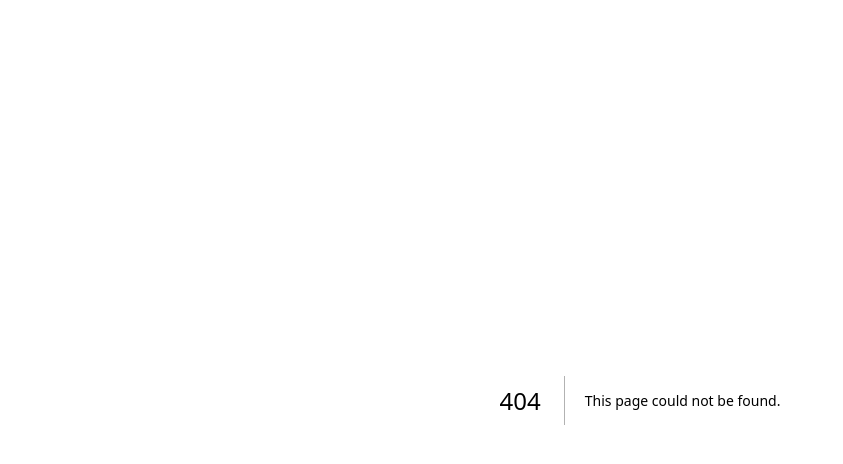
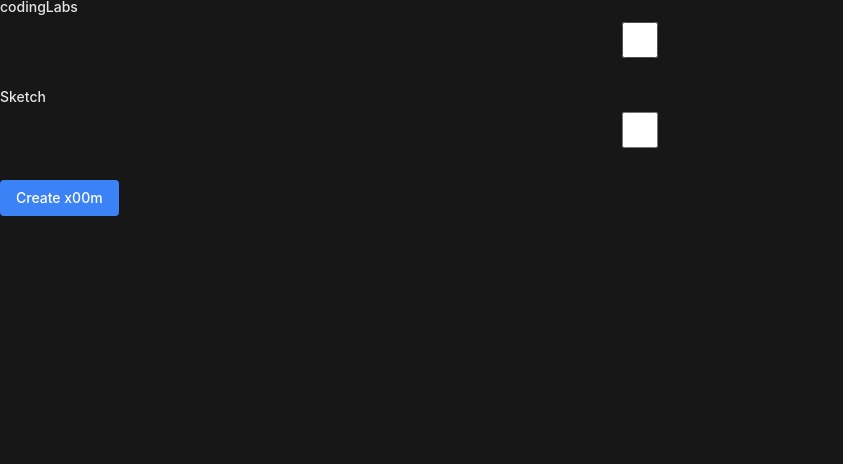
Before and after one commit to PavanMeka09/x00m, a Next.js app: page /createx00m in a window 1280 px wide. Before the commit this address had no page. Shown: the top 464 px of the page, without its empty margins (0-843 px from the left). Built offline with nearby package versions, Linux system fonts and the light colour scheme.

Commit message:
feat: hero section

```diff
--- a/package.json
+++ b/package.json
@@ -9,6 +9,8 @@
     "lint": "next lint"
   },
   "dependencies": {
+    "@hookform/resolvers": "^5.2.1",
+    "@radix-ui/react-label": "^2.1.7",
     "@radix-ui/react-slot": "^1.2.3",
     "class-variance-authority": "^0.7.1",
     "clsx": "^2.1.1",
@@ -18,7 +20,9 @@
     "nodemailer": "^6.10.1",
     "react": "^19.0.0",
     "react-dom": "^19.0.0",
-    "tailwind-merge": "^3.3.1"
+    "react-hook-form": "^7.62.0",
+    "tailwind-merge": "^3.3.1",
+    "zod": "^4.0.15"
   },
   "devDependencies": {
     "@eslint/eslintrc": "^3",
--- /dev/null
+++ b/src/app/createx00m/page.tsx
@@ -0,0 +1,63 @@
+"use client"
+import { z } from "zod"
+import { zodResolver } from "@hookform/resolvers/zod"
+import {
+  Form,
+  FormControl,
+  FormField,
+  FormItem,
+  FormLabel,
+} from "@/components/ui/form"
+import { Input } from "@/components/ui/input"
+import { Button } from "@/components/ui/button"
+import { useForm } from "react-hook-form"
+
+const formSchema = z.object({
+  "codingLabs": z.boolean(),
+  "sketch": z.boolean(),
+})
+
+export default function page() {
+  const form = useForm<z.infer<typeof formSchema>>({
+    resolver: zodResolver(formSchema),
+    defaultValues: {
+      codingLabs: false,
+      sketch: false,
+    },
+  })
+
+  function onSubmit(values: z.infer<typeof formSchema>) {
+    console.log(values)
+  }
+  return (
+    <Form {...form}>
+      <form onSubmit={form.handleSubmit(onSubmit)} className="space-y-8">
+        <FormField
+          control={form.control}
+          name="codingLabs"
+          render={({ field }) => (
+            <FormItem>
+              <FormLabel>codingLabs</FormLabel>
+              <FormControl>
+                <Input {...field} type="checkbox"/>
+              </FormControl>
+            </FormItem>
+          )}
+        />
+        <FormField
+          control={form.control}
+          name="sketch"
+          render={({ field }) => (
+            <FormItem>
+              <FormLabel>Sketch</FormLabel>
+              <FormControl>
+                <Input {...field} type="checkbox"/>
+              </FormControl>
+            </FormItem>
+          )}
+        />
+        <Button type="submit" className="cursor-pointer">Create x00m</Button>
+      </form>
+    </Form>
+  )
+}
--- /dev/null
+++ b/src/app/join/page.tsx
@@ -0,0 +1,11 @@
+"use client"
+
+import React from 'react'
+
+export default function page() {
+  return (
+    <div>
+      join
+    </div>
+  )
+}
--- a/src/app/page.tsx
+++ b/src/app/page.tsx
@@ -1,20 +1,10 @@
-import LoginButton from "@/components/loginButton";
+import Hero from "@/components/hero";
 import { SessionProvider } from "next-auth/react"
 
 export default function Home() {
   return (
     <SessionProvider>
-      <div className="h-screen w-screen">
-        <nav className="h-[10vh] w-screen px-10 flex items-center justify-between">
-          <h1 className="text-3xl font-bold italic">x00m</h1>
-          <LoginButton />
-        </nav>
-        <div className="h-[90vh] w-screen flex items-center justify-evenly text-2xl font-extralight">
-          <span className="h-60 w-100 border-2 rounded flex justify-center items-center">Video Call</span>
-          <span className="h-60 w-100 border-2 rounded flex justify-center items-center">Sketch</span>
-          <span className="h-60 w-100 border-2 rounded flex justify-center items-center">Coding labs</span>
-        </div>
-      </div>
+      <Hero />
     </SessionProvider>
   );
 }
--- /dev/null
+++ b/src/components/hero.tsx
@@ -0,0 +1,32 @@
+import React from 'react'
+import { Button } from './ui/button'
+import LoginButton from './loginButton'
+import Link from 'next/link'
+
+export default function Hero() {
+  return (
+    <div className="h-screen w-screen flex items-center justify-center flex-col">
+      <nav className="h-[10vh] w-screen px-10 flex items-center justify-between">
+        <h1 className="text-3xl font-bold italic">x00m</h1>
+        <LoginButton />
+      </nav>
+      <span className='flex gap-10'>
+        <Link href={"/createx00m"}>
+          <Button variant={"outline"} className='cursor-pointer'>
+            create a meeting
+          </Button>
+        </Link>
+        <Link href={"/join"}>
+          <Button variant={"outline"} className='cursor-pointer'>
+            join a meeting x00m
+          </Button>
+        </Link>
+      </span>
+      <div className="h-[90vh] w-screen flex items-center justify-evenly text-2xl font-extralight">
+        <span className="h-60 w-100 border-2 rounded flex justify-center items-center">Video Call</span>
+        <span className="h-60 w-100 border-2 rounded flex justify-center items-center">Sketch</span>
+        <span className="h-60 w-100 border-2 rounded flex justify-center items-center">Coding labs</span>
+      </div>
+    </div>
+  )
+}
--- a/src/components/loginButton.tsx
+++ b/src/components/loginButton.tsx
@@ -4,16 +4,12 @@ import { Button } from './ui/button'
 
 export default function LoginButton() {
   const { data: session } = useSession()
-
   if (session){
     return (
-      <Button onClick={() => signOut}>Logout</Button>
+        <Button onClick={() => signOut()} variant={"secondary"} className='cursor-pointer'>Logout</Button>
     )
   }
   return (
-    <>
-      {/* <Avatar></Avatar> */}
-      <Button onClick={() => signIn()} variant={"default"} className='cursor-pointer'>Login</Button>
-    </>
+    <Button onClick={() => signIn()} variant={"default"} className='cursor-pointer'>Login</Button>
   )
 }
--- /dev/null
+++ b/src/components/ui/form.tsx
@@ -0,0 +1,167 @@
+"use client"
+
+import * as React from "react"
+import * as LabelPrimitive from "@radix-ui/react-label"
+import { Slot } from "@radix-ui/react-slot"
+import {
+  Controller,
+  FormProvider,
+  useFormContext,
+  useFormState,
+  type ControllerProps,
+  type FieldPath,
+  type FieldValues,
+} from "react-hook-form"
+
+import { cn } from "@/lib/utils"
+import { Label } from "@/components/ui/label"
+
+const Form = FormProvider
+
+type FormFieldContextValue<
+  TFieldValues extends FieldValues = FieldValues,
+  TName extends FieldPath<TFieldValues> = FieldPath<TFieldValues>,
+> = {
+  name: TName
+}
+
+const FormFieldContext = React.createContext<FormFieldContextValue>(
+  {} as FormFieldContextValue
+)
+
+const FormField = <
+  TFieldValues extends FieldValues = FieldValues,
+  TName extends FieldPath<TFieldValues> = FieldPath<TFieldValues>,
+>({
+  ...props
+}: ControllerProps<TFieldValues, TName>) => {
+  return (
+    <FormFieldContext.Provider value={{ name: props.name }}>
+      <Controller {...props} />
+    </FormFieldContext.Provider>
+  )
+}
+
+const useFormField = () => {
+  const fieldContext = React.useContext(FormFieldContext)
+  const itemContext = React.useContext(FormItemContext)
+  const { getFieldState } = useFormContext()
+  const formState = useFormState({ name: fieldContext.name })
+  const fieldState = getFieldState(fieldContext.name, formState)
+
+  if (!fieldContext) {
+    throw new Error("useFormField should be used within <FormField>")
+  }
+
+  const { id } = itemContext
+
+  return {
+    id,
+    name: fieldContext.name,
+    formItemId: `${id}-form-item`,
+    formDescriptionId: `${id}-form-item-description`,
+    formMessageId: `${id}-form-item-message`,
+    ...fieldState,
+  }
+}
+
+type FormItemContextValue = {
+  id: string
+}
+
+const FormItemContext = React.createContext<FormItemContextValue>(
+  {} as FormItemContextValue
+)
+
+function FormItem({ className, ...props }: React.ComponentProps<"div">) {
+  const id = React.useId()
+
+  return (
+    <FormItemContext.Provider value={{ id }}>
+      <div
+        data-slot="form-item"
+        className={cn("grid gap-2", className)}
+        {...props}
+      />
+    </FormItemContext.Provider>
+  )
+}
+
+function FormLabel({
+  className,
+  ...props
+}: React.ComponentProps<typeof LabelPrimitive.Root>) {
+  const { error, formItemId } = useFormField()
+
+  return (
+    <Label
+      data-slot="form-label"
+      data-error={!!error}
+      className={cn("data-[error=true]:text-destructive", className)}
+      htmlFor={formItemId}
+      {...props}
+    />
+  )
+}
+
+function FormControl({ ...props }: React.ComponentProps<typeof Slot>) {
+  const { error, formItemId, formDescriptionId, formMessageId } = useFormField()
+
+  return (
+    <Slot
+      data-slot="form-control"
+      id={formItemId}
+      aria-describedby={
+        !error
+          ? `${formDescriptionId}`
+          : `${formDescriptionId} ${formMessageId}`
+      }
+      aria-invalid={!!error}
+      {...props}
+    />
+  )
+}
+
+function FormDescription({ className, ...props }: React.ComponentProps<"p">) {
+  const { formDescriptionId } = useFormField()
+
+  return (
+    <p
+      data-slot="form-description"
+      id={formDescriptionId}
+      className={cn("text-muted-foreground text-sm", className)}
+      {...props}
+    />
+  )
+}
+
+function FormMessage({ className, ...props }: React.ComponentProps<"p">) {
+  const { error, formMessageId } = useFormField()
+  const body = error ? String(error?.message ?? "") : props.children
+
+  if (!body) {
+    return null
+  }
+
+  return (
+    <p
+      data-slot="form-message"
+      id={formMessageId}
+      className={cn("text-destructive text-sm", className)}
+      {...props}
+    >
+      {body}
+    </p>
+  )
+}
+
+export {
+  useFormField,
+  Form,
+  FormItem,
+  FormLabel,
+  FormControl,
+  FormDescription,
+  FormMessage,
+  FormField,
+}
--- /dev/null
+++ b/src/components/ui/input.tsx
@@ -0,0 +1,21 @@
+import * as React from "react"
+
+import { cn } from "@/lib/utils"
+
+function Input({ className, type, ...props }: React.ComponentProps<"input">) {
+  return (
+    <input
+      type={type}
+      data-slot="input"
+      className={cn(
+        "file:text-foreground placeholder:text-muted-foreground selection:bg-primary selection:text-primary-foreground dark:bg-input/30 border-input flex h-9 w-full min-w-0 rounded-md border bg-transparent px-3 py-1 text-base shadow-xs transition-[color,box-shadow] outline-none file:inline-flex file:h-7 file:border-0 file:bg-transparent file:text-sm file:font-medium disabled:pointer-events-none disabled:cursor-not-allowed disabled:opacity-50 md:text-sm",
+        "focus-visible:border-ring focus-visible:ring-ring/50 focus-visible:ring-[3px]",
+        "aria-invalid:ring-destructive/20 dark:aria-invalid:ring-destructive/40 aria-invalid:border-destructive",
+        className
+      )}
+      {...props}
+    />
+  )
+}
+
+export { Input }
--- /dev/null
+++ b/src/components/ui/label.tsx
@@ -0,0 +1,24 @@
+"use client"
+
+import * as React from "react"
+import * as LabelPrimitive from "@radix-ui/react-label"
+
+import { cn } from "@/lib/utils"
+
+function Label({
+  className,
+  ...props
+}: React.ComponentProps<typeof LabelPrimitive.Root>) {
+  return (
+    <LabelPrimitive.Root
+      data-slot="label"
+      className={cn(
+        "flex items-center gap-2 text-sm leading-none font-medium select-none group-data-[disabled=true]:pointer-events-none group-data-[disabled=true]:opacity-50 peer-disabled:cursor-not-allowed peer-disabled:opacity-50",
+        className
+      )}
+      {...props}
+    />
+  )
+}
+
+export { Label }
```
Also changed, not shown: 1 other file (tests, documents, lock files or other folders).
